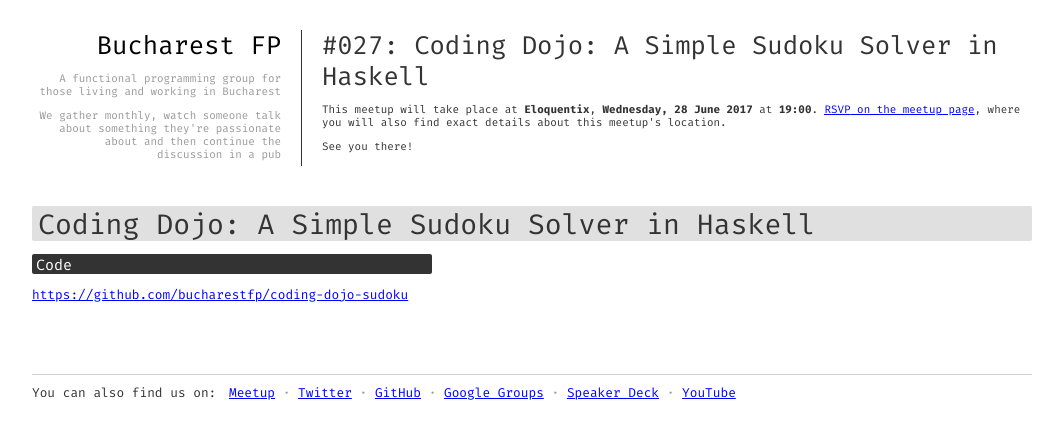
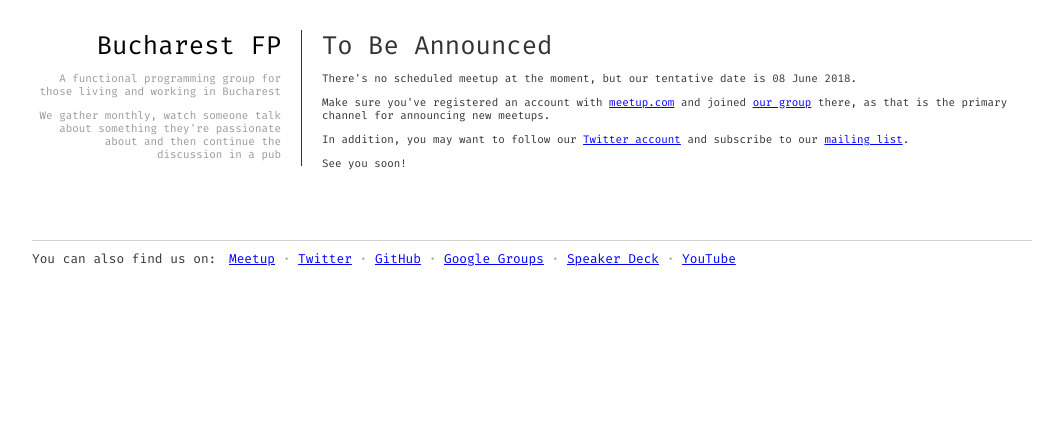
Before and after one commit to bucharestfp/bucharestfp.github.io, a Jekyll site: the page built from next.md, in a window 1280 px wide. Shown: the top 439 px of the page, without its empty margins (108-1171 px from the left). Built offline with Jekyll 4.4.1, drawn with Linux system fonts in a browser that asks for light colours.

```diff
--- a/next.md
+++ b/next.md
@@ -1,9 +1,9 @@
 ---
 layout: default
-title: "Coding Dojo: A Simple Sudoku Solver in Haskell"
+title: "To Be Announced"
 next: true
-date: "2017-06-28 19:00:00"
-edition: "#027"
+date: "2018-06-08 19:00:00"
+edition: "#029"
 permalink: /next/
 ---
 
@@ -15,26 +15,25 @@
     where you will also find exact details about this meetup's location.</p>
     <p>No presentation has been scheduled for this meetup, just free discussions.</p>
   <p>See you there!</p> -->
-  <h1>#027: Coding Dojo: A Simple Sudoku Solver in Haskell</h1>
+  <!-- <h1>#027: Coding Dojo: A Simple Sudoku Solver in Haskell</h1>
   <p>This meetup will take place at <strong>Eloquentix</strong>,
     <strong>Wednesday, 28 June 2017</strong> at <strong>19:00</strong>.
     <a href="https://www.meetup.com/bucharestfp/events/240637492/"><abbr title="Répondez, S'il Vous Plaît">RSVP</abbr> on the meetup page</a>,
     where you will also find exact details about this meetup's location.</p>
-  <p>See you there!</p>
-  <!-- <h1>To Be Announced</h1>
-  <p>There's no scheduled meetup at the moment, but our tentative date is 17 May 2016.</p>
+  <p>See you there!</p> -->
+  <h1>To Be Announced</h1>
+  <p>There's no scheduled meetup at the moment, but our tentative date is 08 June 2018.</p>
   <p>Make sure you've registered an account with <a href="http://www.meetup.com/">meetup.com</a>
     and joined <a href="http://www.meetup.com/bucharestfp/">our group</a> there, as that is the
     primary channel for announcing new meetups.</p>
   <p>In addition, you may want to follow our <a href="https://twitter.com/bucharestfp">Twitter account</a>
     and subscribe to our <a href="https://groups.google.com/forum/#!forum/bucharestfp">mailing list</a>.</p>
-  <p>See you soon!</p> -->
+  <p>See you soon!</p>
 </div>
 
 <div class="clear-fix"></div>
 
-
-<div class="presentation">
+<!-- <div class="presentation">
   <h1>Coding Dojo: A Simple Sudoku Solver in Haskell</h1>
   <div class="details">
     <div class="left">
@@ -43,3 +42,4 @@
     </div>
   </div>
 </div>
+ -->
```
Also changed, not shown: _posts/2017-06-28-coding-dojo-a-simple-sudoku-solver-in-haskell.md (added, +26 -0 lines), _posts/2018-04-08-purescript-and-halogen.md (added, +48 -0 lines).
